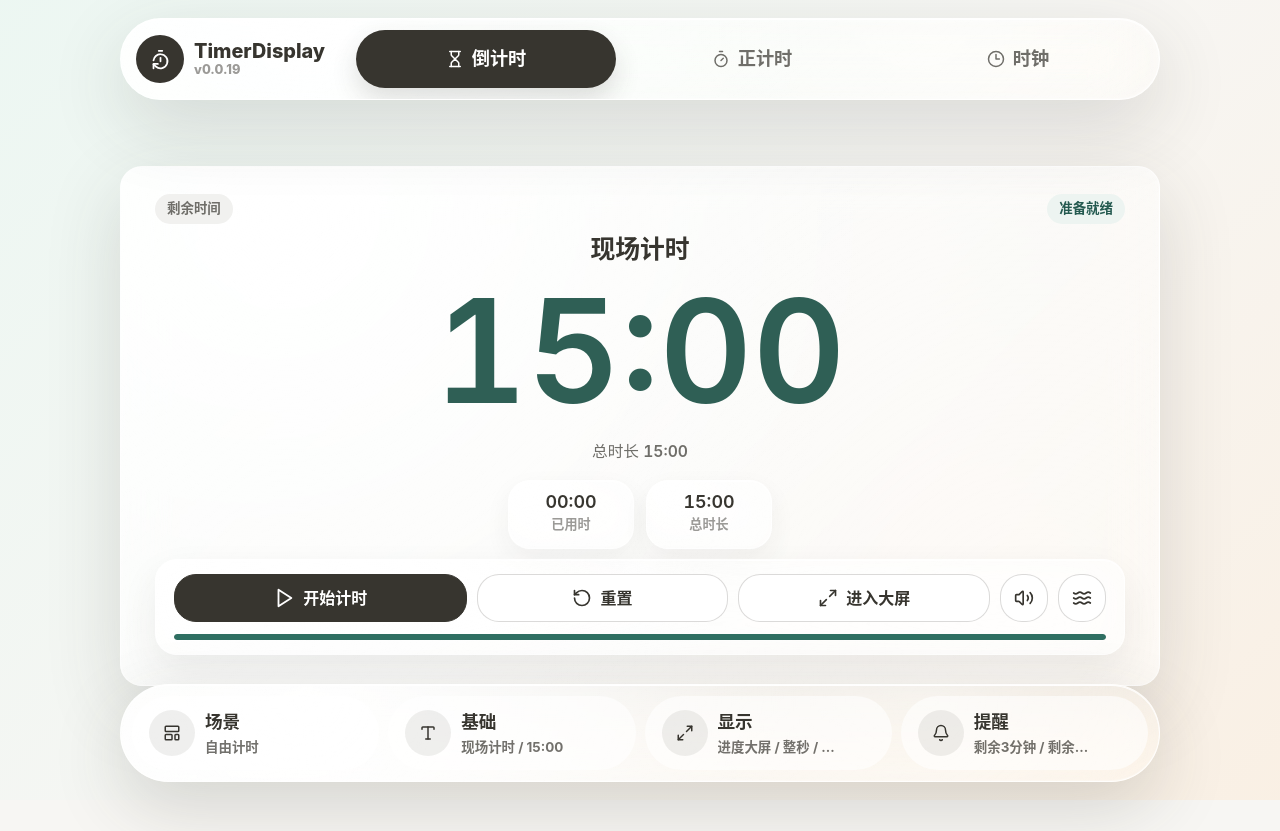
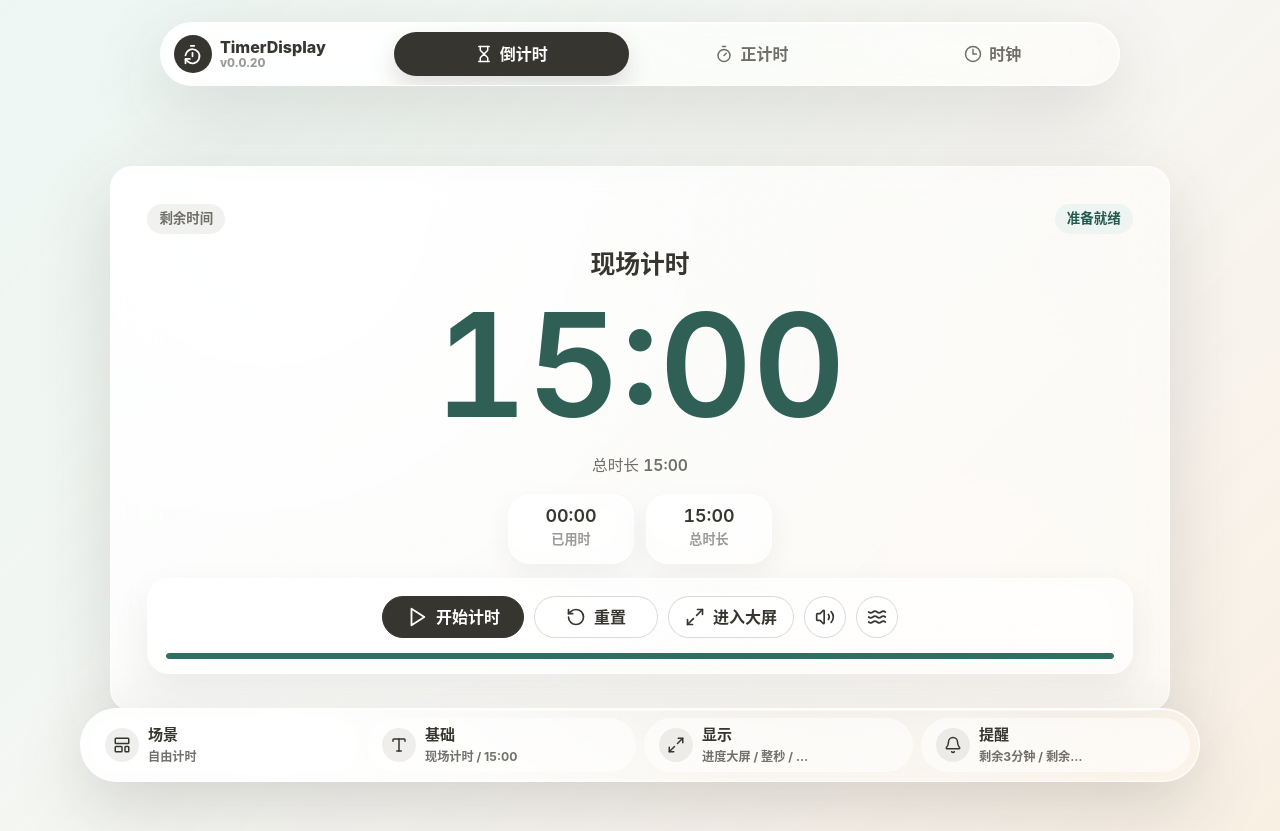
Before and after one commit to nowscott/TimerDisplay, a React (Vite) app: page / in a window 1280 px wide. Before the commit the page ends 800 px from the top, so only its background shows below. Built offline with nearby package versions, Linux system fonts and the light colour scheme.

Commit message:
fix: smooth 1500px responsive transition

```diff
--- a/package.json
+++ b/package.json
@@ -1,6 +1,6 @@
 {
   "name": "timer-display",
-  "version": "0.0.19",
+  "version": "0.0.20",
   "private": false,
   "description": "中文网页现场计时工具，适合课堂、公开课、赛课和会议现场投屏。",
   "license": "MIT",
--- a/public/sw.js
+++ b/public/sw.js
@@ -1,4 +1,4 @@
-const CACHE_NAME = "timer-display-v0.0.19";
+const CACHE_NAME = "timer-display-v0.0.20";
 
 self.addEventListener("install", (event) => {
   event.waitUntil(
--- a/src/styles/animations-responsive.css
+++ b/src/styles/animations-responsive.css
@@ -167,47 +167,47 @@
 
 @media (min-width: 901px) and (max-width: 1499px) {
   .app-shell {
-    padding: 18px clamp(18px, 2.4vw, 28px) 112px;
+    padding: clamp(18px, 2.8vh, 30px) clamp(18px, 3vw, 34px) clamp(112px, 15vh, 142px);
   }
 
   .timer-workspace {
-    width: min(100%, 1040px);
+    width: min(100%, clamp(1040px, calc(440px + 56vw), 1280px));
     align-content: start;
-    min-height: calc(100vh - 138px);
-    gap: 18px;
+    min-height: calc(100vh - 160px);
+    gap: clamp(18px, calc(4.5px + 1.5vw), 27px);
   }
 
   .mode-dock {
-    width: 100%;
+    width: min(100%, 960px);
     grid-template-columns: minmax(210px, auto) minmax(0, 1fr);
     gap: 14px;
-    padding: 11px;
+    padding: 9px;
   }
 
   .mode-dock-brand {
-    gap: 10px;
+    gap: 8px;
     padding-right: 12px;
   }
 
   .mode-dock-brand__icon {
-    width: 48px;
-    height: 48px;
+    width: 38px;
+    height: 38px;
   }
 
   .mode-dock-brand__text {
-    font-size: 1.24rem;
+    font-size: 1rem;
   }
 
   .mode-dock-version {
-    font-size: 0.8rem;
+    font-size: 0.72rem;
   }
 
   .mode-tab {
     justify-content: center;
-    min-height: 58px;
-    gap: 8px;
-    padding: 0 20px;
-    font-size: 1.14rem;
+    min-height: 44px;
+    gap: 7px;
+    padding: 0 14px;
+    font-size: 1rem;
   }
 
   .mode-tab__detail {
@@ -217,14 +217,14 @@
   .workspace-main {
     align-items: start;
     min-height: auto;
-    margin-top: clamp(28px, 6vh, 120px);
+    margin-top: clamp(28px, 7vh, 140px);
   }
 
   .timer-workspace .timer-stage {
-    width: min(100%, 1040px);
-    height: min(720px, max(520px, calc(100vh - 580px)));
-    min-height: 520px;
-    padding: 26px 34px 30px;
+    width: min(100%, clamp(1040px, calc(940px + 9.333vw), 1080px));
+    height: min(720px, max(clamp(520px, calc(460px + 6.667vw), 560px), calc(100vh - 580px)));
+    min-height: clamp(520px, calc(460px + 6.667vw), 560px);
+    padding: clamp(26px, calc(2px + 2.667vw), 42px);
   }
 
   .stage-main {
@@ -295,40 +295,84 @@
     min-height: 48px;
   }
 
+  .timer-controls,
+  .timer-stage--mode-countdown .timer-controls {
+    display: flex;
+    flex-wrap: wrap;
+    justify-content: center;
+    gap: 10px;
+    width: auto;
+  }
+
+  .timer-controls .control-button,
+  .timer-controls .icon-button,
+  .timer-stage--mode-countdown .timer-controls .control-button,
+  .timer-stage--mode-countdown .timer-controls .icon-button {
+    width: auto;
+    min-height: 42px;
+  }
+
+  .timer-controls .control-button,
+  .timer-stage--mode-countdown .timer-controls .control-button {
+    min-width: 124px;
+  }
+
+  .timer-controls .control-button--primary,
+  .timer-stage--mode-countdown .timer-controls .control-button--primary {
+    min-width: 142px;
+  }
+
+  .timer-controls .icon-button,
+  .timer-stage--mode-countdown .timer-controls .icon-button {
+    width: 42px;
+    min-width: 42px;
+  }
+
   .config-dock-shell {
-    width: min(1040px, calc(100vw - 32px));
+    width: min(1120px, calc(100vw - 28px));
   }
 
   .config-dock {
-    gap: 9px;
-    padding: 11px;
+    gap: 8px;
+    padding: 9px;
     overflow: hidden;
   }
 
   .config-dock-button {
     flex: 1 1 0;
-    min-height: 74px;
-    gap: 10px;
-    padding: 0 16px;
+    min-height: 54px;
+    gap: 9px;
+    padding: 0 14px;
   }
 
   .config-dock-button__icon {
-    width: 46px;
-    height: 46px;
+    width: 34px;
+    height: 34px;
   }
 
   .config-dock-button__text span {
-    font-size: 1.1rem;
+    font-size: 0.94rem;
   }
 
   .config-dock-button__text small {
     max-width: 13ch;
-    font-size: 0.84rem;
+    font-size: 0.76rem;
   }
 
   .config-dock-status,
   .config-dock-status--clock {
     display: none;
+  }
+}
+
+@media (min-width: 1320px) and (max-width: 1499px) {
+  .mode-tab__detail {
+    display: inline;
+  }
+
+  .config-dock-status,
+  .config-dock-status--clock {
+    display: inline-flex;
   }
 }
 
```
Also changed, not shown: 2 other files (tests, documents, lock files or other folders).
